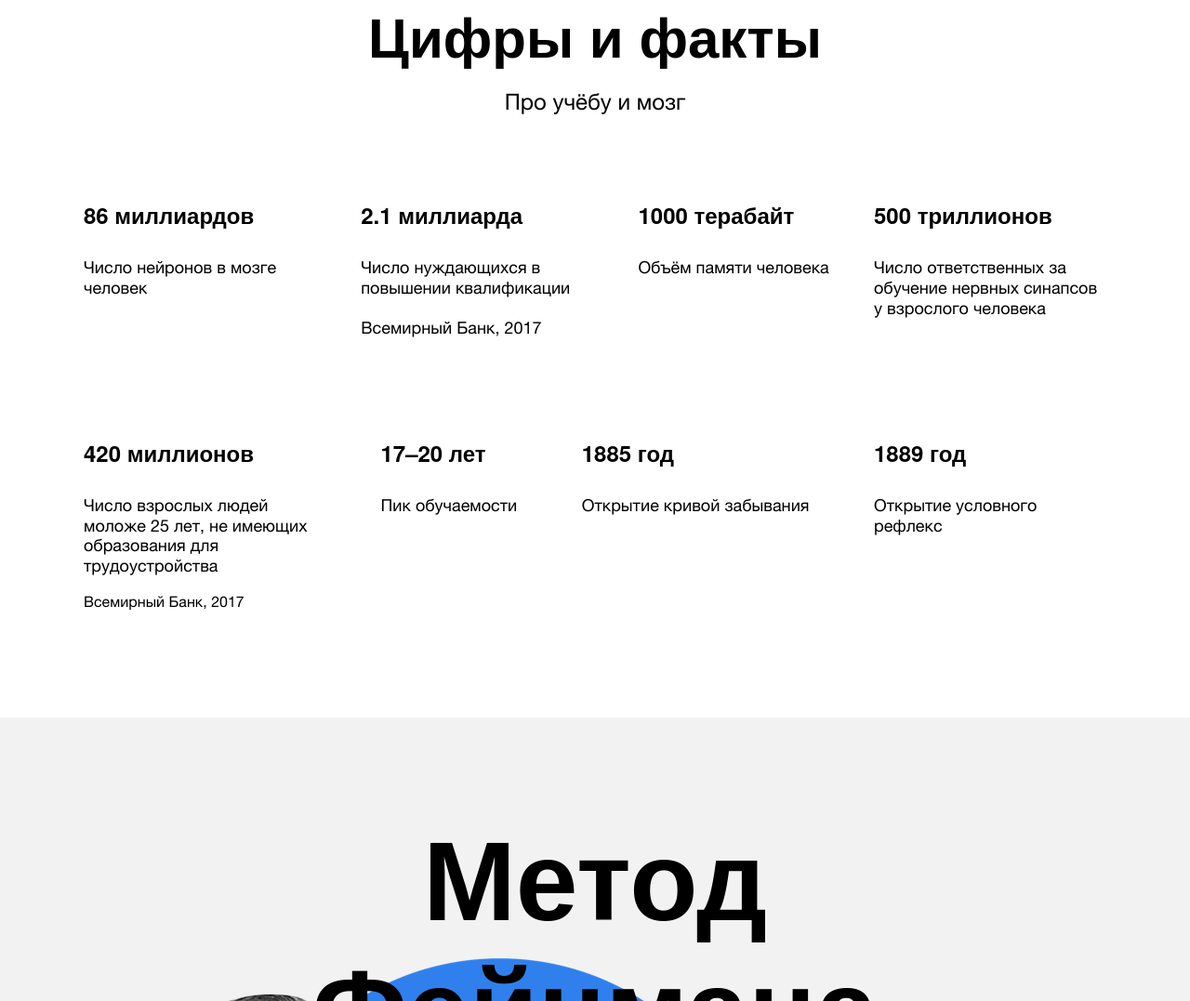
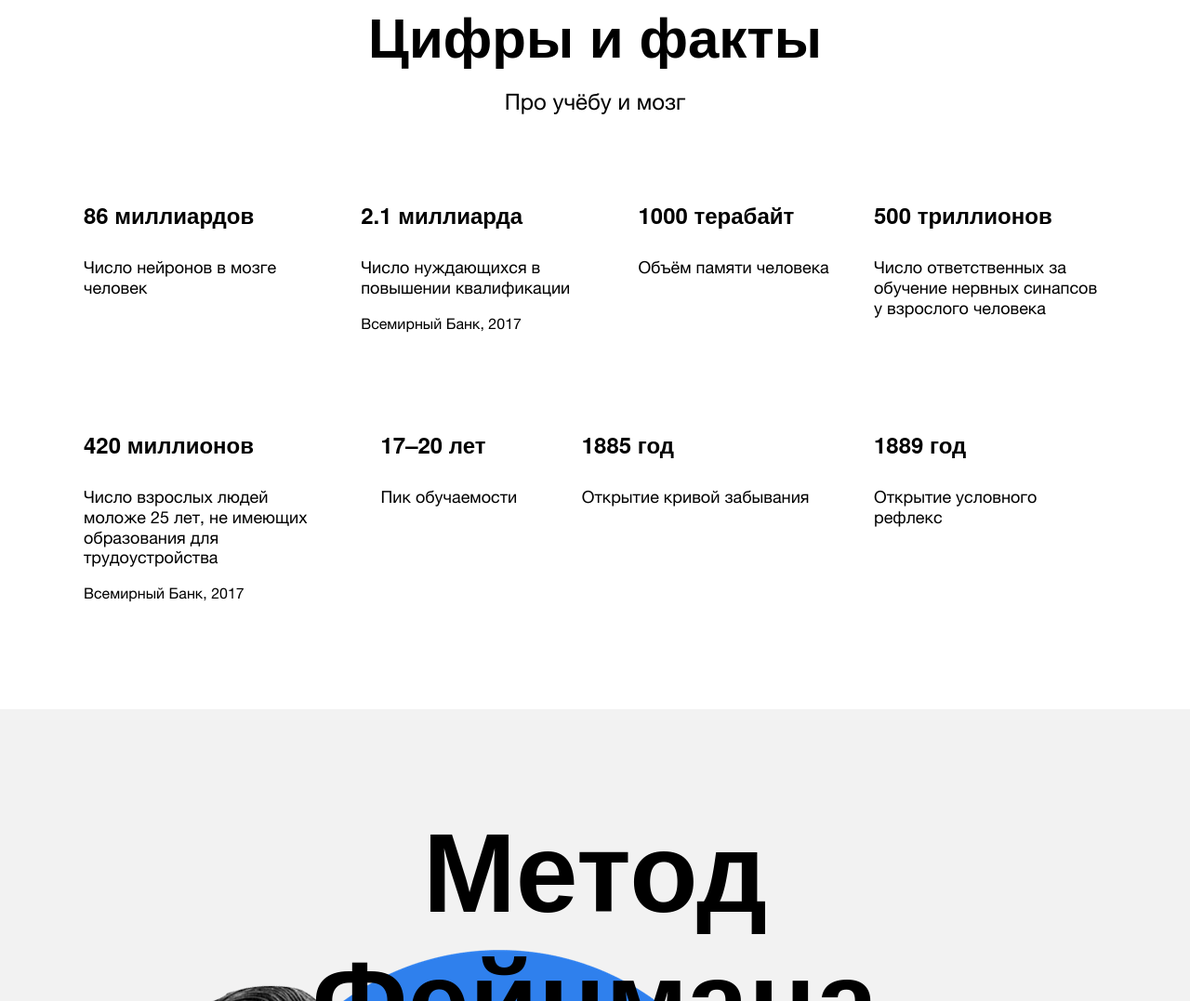
Before and after one commit to julia-witch/how-to-learn, a plain HTML site: page index.html in a window 1280 px wide. Shown: the part 1354-2431 px from the top of the page at 93% size. Drawn offline with Linux system fonts and the light colour scheme; a web font is replaced by a local one.

Commit message:
rewiev corrections

```diff
--- a/index.html
+++ b/index.html
@@ -50,8 +50,9 @@
           </li>
           <li class="table__cell">
             <h4 class="table__heading">2.1 миллиарда</h4>
-            <p class="table__text">Число нуждающихся в повышении квалификации <br> <br> Всемирный Банк, 2017
+            <p class="table__text">Число нуждающихся в повышении квалификации
             </p>
+            <p>Всемирный Банк, 2017</p>
           </li>
           <li class="table__cell">
             <h4 class="table__heading">1000 терабайт</h4>
```
